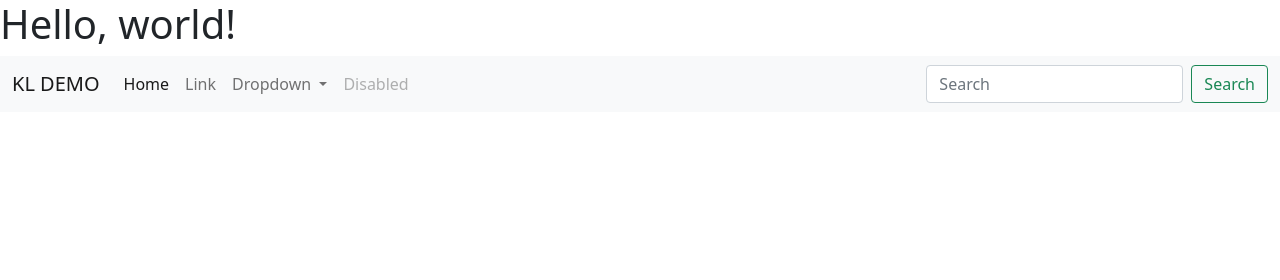
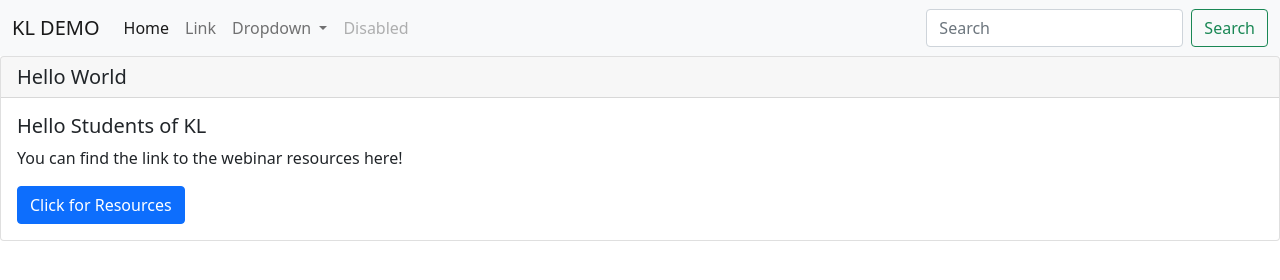
Before and after one commit to SushritPasupuleti/kl-webinar-demo, a plain HTML site: page index.html in a window 1280 px wide. Drawn offline with nearby package versions, Linux system fonts and the light colour scheme.

Commit message:
Update index.html

```diff
--- a/index.html
+++ b/index.html
@@ -11,8 +11,6 @@
     <title>Hello, world!</title>
   </head>
   <body>
-    <h1>Hello, world!</h1>
-
     <!-- Optional JavaScript; choose one of the two! -->
 
     <!-- Option 1: Bootstrap Bundle with Popper -->
@@ -59,5 +57,13 @@
           </div>
         </div>
       </nav>
+      <div class="card">
+        <h5 class="card-header">Hello World</h5>
+        <div class="card-body">
+          <h5 class="card-title">Hello Students of KL</h5>
+          <p class="card-text">You can find the link to the webinar resources here!</p>
+          <a href="https://github.com/SushritPasupuleti/Videos/tree/master/1-Webinar" class="btn btn-primary">Click for Resources</a>
+        </div>
+      </div>
   </body>
 </html>
```
